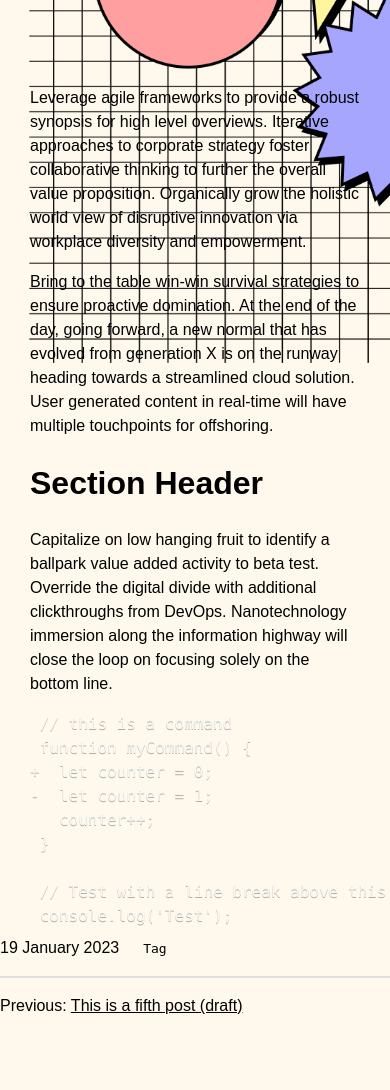
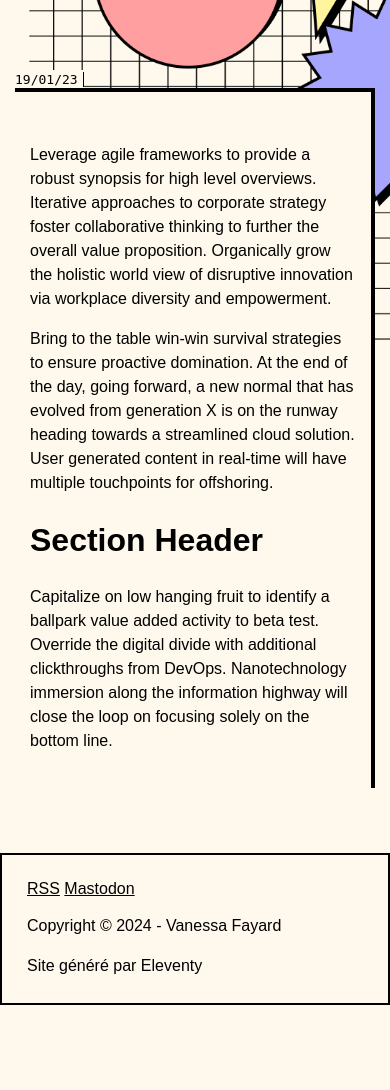
Before and after one commit to vanessaFayard/vanessaFayard.github.io, an Eleventy site: page content/blog/firstpost.md in a window 390 px wide. Shown: the part 316-1406 px from the top of the page. After the commit the page ends 1321 px from the top, so only its background shows below. Built offline with nearby package versions, Linux system fonts and the light colour scheme; Eleventy itself is replaced by a stand-in of ours; some packages are replaced by stand-ins of ours; files that its build step writes are made by us from their sources; files whose address does not match are found by name.

Commit message:
Integrate content page article and responsive

````diff
--- a/_includes/layouts/post.njk
+++ b/_includes/layouts/post.njk
@@ -6,33 +6,22 @@ layout: layouts/base.njk
 {%- css %}{% include "public/css/prism-diff.css" %}{%- endcss %}
 
 <div class="illu-bg illu-bg-content"></div>
-<div class="container">
-	<div class="container-content">
-		<h1>{{ title }}</h1>
-
-		{{ content | safe }}
+<article>
+	<div class="container">
+		<div class="container-content">
+			<h1><span>{{ title }}</span></h1>
+		</div>
+		<div class="content-tag">
+			<time class="postlist-date" datetime="{{ page.date | htmlDateString }}">{{ page.date | readableDate("dd/MM/yy") }}</time>
+			{% for tag in post.data.tags | filterTagList %}
+			{%- set tagUrl %}/tags/{{ tag | slugify }}/{% endset %}
+			<a href="{{ tagUrl }}" class="post-tag">{{ tag }}</a>{%- if not loop.last %} <span class="post-tag"> - </span>{% endif %}
+			{% endfor  %}
+		</div>
+		<div class="content-page">
+			<div class="container-content">
+				{{ content | safe }}
+			</div>
+		</div>
 	</div>
-</div>
-
-
-
-<ul class="post-metadata">
-	<li><time datetime="{{ page.date | htmlDateString }}">{{ page.date | readableDate }}</time></li>
-	{%- for tag in tags | filterTagList %}
-	{%- set tagUrl %}/tags/{{ tag | slugify }}/{% endset %}
-	<li><a href="{{ tagUrl }}" class="post-tag">{{ tag }}</a>{%- if not loop.last %}, {% endif %}</li>
-	{%- endfor %}
-</ul>
-
-
-
-{%- if collections.posts %}
-{%- set previousPost = collections.posts | getPreviousCollectionItem %}
-{%- set nextPost = collections.posts | getNextCollectionItem %}
-{%- if nextPost or previousPost %}
-<ul class="links-nextprev">
-	{%- if previousPost %}<li>Previous: <a href="{{ previousPost.url }}">{{ previousPost.data.title }}</a></li>{% endif %}
-	{%- if nextPost %}<li>Next: <a href="{{ nextPost.url }}">{{ nextPost.data.title }}</a></li>{% endif %}
-</ul>
-{%- endif %}
-{%- endif %}
+</article>
--- a/content/blog/firstpost.md
+++ b/content/blog/firstpost.md
@@ -14,15 +14,3 @@ Bring to the table win-win survival strategies to ensure proactive domination. A
 ## Section Header
 
 Capitalize on low hanging fruit to identify a ballpark value added activity to beta test. Override the digital divide with additional clickthroughs from DevOps. Nanotechnology immersion along the information highway will close the loop on focusing solely on the bottom line.
-
-```diff-js
- // this is a command
- function myCommand() {
-+  let counter = 0;
--  let counter = 1;
-   counter++;
- }
-
- // Test with a line break above this line.
- console.log('Test');
-```
--- a/public/css/index.css
+++ b/public/css/index.css
@@ -408,7 +408,8 @@ nav {
 .nav-item {
 	display: inline-block;
 	margin-right: 1em;
-	text-transform: uppercase;
+	padding: 10px 20px;
+	/* text-transform: uppercase; */
 }
 .nav-item a[href]:not(:hover) {
 	text-decoration: none;
@@ -532,3 +533,15 @@ a[href].header-anchor:focus,
 h2 + .header-anchor {
 	font-size: 2rem;
 }
+
+/* Content page */
+.content-page {
+	border-top: var(--border-with-lg) solid var(--color-black);
+	border-right: var(--border-with-lg) solid var(--color-black);
+	background-color: var(--background-body-color);
+	padding: 35px 0;
+}
+.content-tag {
+	display: inline-block;
+	background-color: var(--background-body-color);
+}
````
Also changed, not shown: _includes/postslist.njk (+4 -4 lines).
